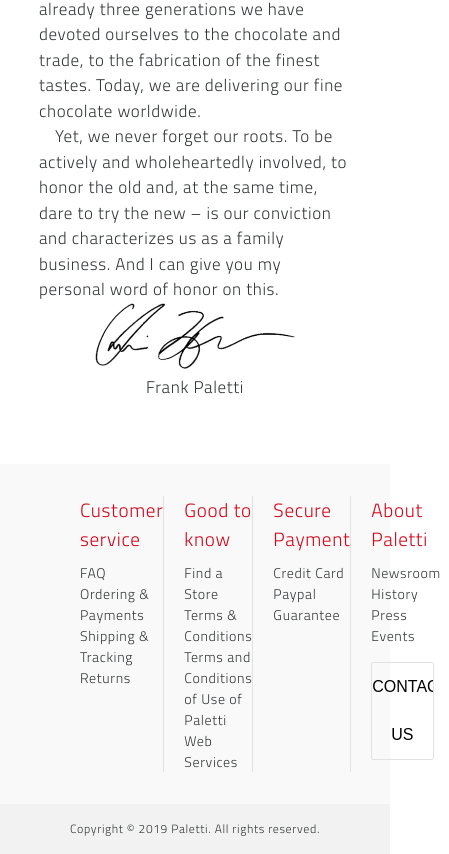
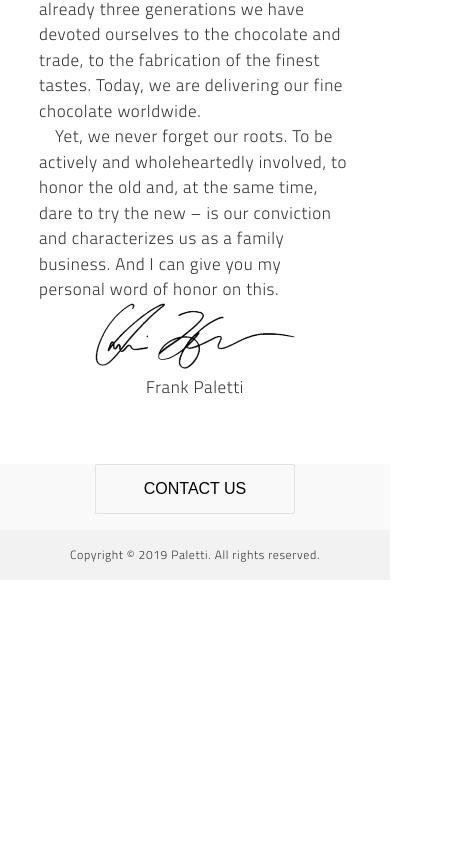
Before and after one commit to mjkimi/paletti, a website: page dist/index.html in a window 390 px wide. Shown: the part 8921-9775 px from the top of the page, 449 px wide, since content can reach past the window. After the commit the page ends 9501 px from the top, so only its background shows below. Drawn offline with Linux system fonts and the light colour scheme; some packages are replaced by stand-ins of ours; a script that the page names is missing.

Commit message:
Mobile responsiveness footer

```diff
--- a/scss/_mobile.scss
+++ b/scss/_mobile.scss
@@ -26,18 +26,23 @@
       }
     }
   }
-
+  // -> for-customers section
   #grid .for-customers {
     grid-template-columns: 1fr;
     :nth-child(3) {
       grid-row: 4;
     }
   }
+  // -> history section
   section#history .history-wrapper {
     grid-template-columns: 1fr;
     :nth-child(2) {
       grid-row: 1;
     }
+  }
+  // -> footer
+  footer .footer-cols {
+    display: none;
   }
 }
 
--- a/scss/main.scss
+++ b/scss/main.scss
@@ -571,6 +571,10 @@ footer .footer-wrapper {
   margin: 0 auto;
   padding: 0 3rem;
   background: #f9f9f9;
+  button {
+    margin: 0 auto 1rem;
+    width: 200px;
+  }
 }
 
 .footer-cols {
@@ -599,10 +603,6 @@ footer .footer-wrapper {
     padding-bottom: 0.5rem;
     color: $secondary-color;
   }
-
-  button {
-    margin-top: 1rem;
-  }
 }
 
 footer .footer-bottom {
```
Also changed, not shown: dist/css/main.css, dist/index.html.
